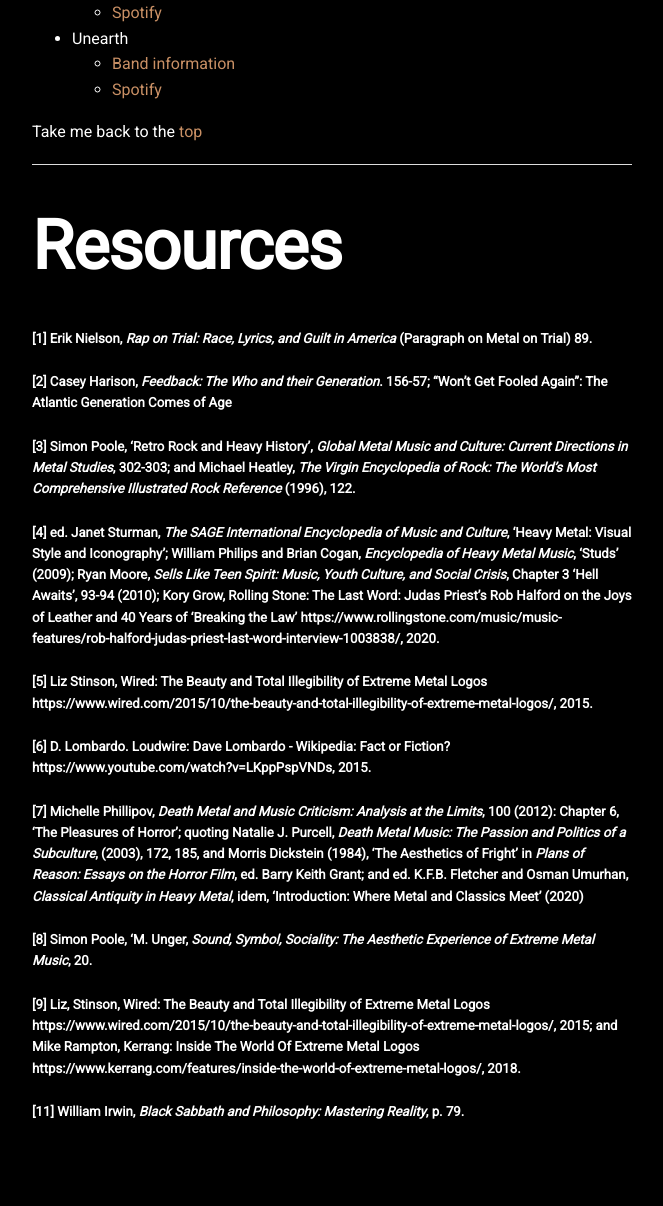
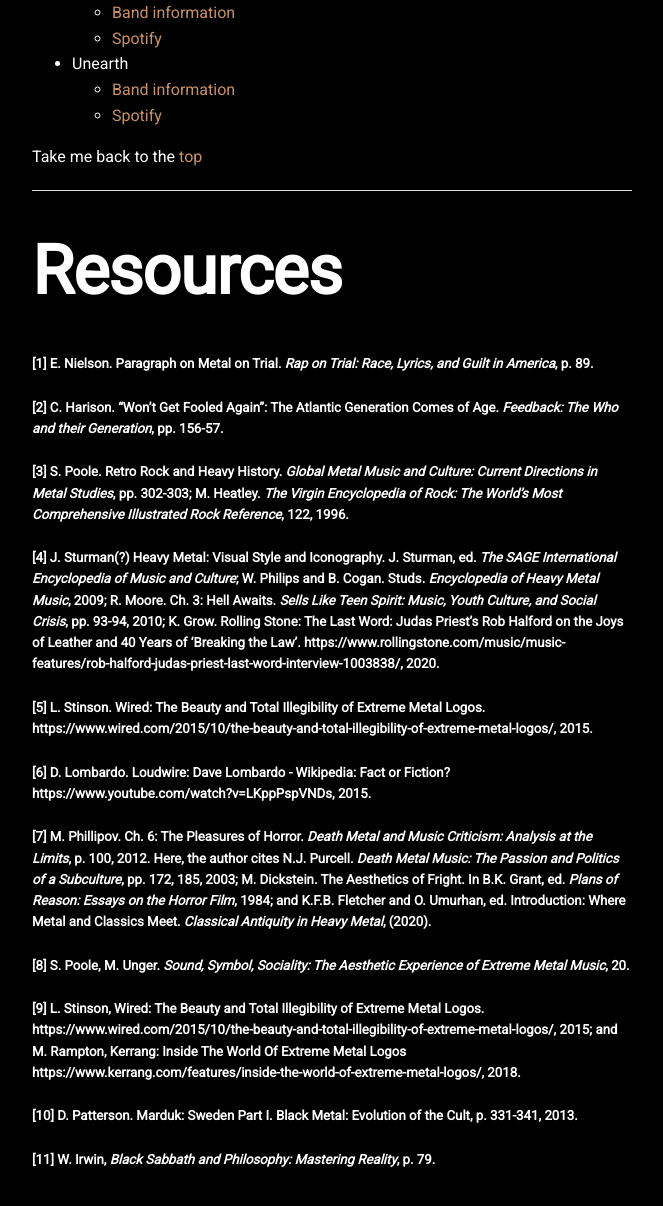
Before and after one commit to Noeska/illegiblesemantics, a Jekyll site: the page built from projects/proj-2.md, in a window 1280 px wide and 1400 px high, scrolled down 50378 px. Shown: the top 1206 px of the window, without its empty margins (308-971 px from the left). Built offline with Jekyll 4.4.1, drawn with Linux system fonts in a browser that asks for light colours; nearby versions of some CDN libraries; some of the changed text lies outside the part shown.

Commit message:
Update proj-2.md

```diff
--- a/projects/proj-2.md
+++ b/projects/proj-2.md
@@ -855,7 +855,7 @@
 
 Lyrically and thematically, songs often deal with the occult, Satanism, and diabolic perversion. Sometimes, it's about following the "left-hand path" rather than the "right-hand way;" sometimes it's just plain raging against religion, or at least Christianity. Other times, it's about exploring Nietzsche's Zarathustra; still other times, it's about black crows on a tombstone.
 
-In the mid-1980s, and especially in the early 1990s, there were created a few logos that proved seminal in the years to come, most notably the logos of **Mayhem** and **Emperor**. Basically, every Black Metal logo created now takes its cues from both of these. Also, the guy who did the Emperor logo went on to do 10,000(!) logos -- mostly in the Black (and Death) Metal scene.<sup></sup> Which is why, regardless of subgenre, Black Metal logos tend to look alike. Indeed, they all share a couple of logo and letter design traits:
+In the mid-1980s, and especially in the early 1990s, there were created a few logos that proved seminal in the years to come, most notably the logos of **Mayhem** and **Emperor**. Basically, every Black Metal logo created now takes its cues from both of these. Also, the guy who did the Emperor logo went on to do 10,000(!) logos -- mostly in the Black (and Death) Metal scene.<sup>9</sup> Which is why, regardless of subgenre (Ambient Black Metal, Depressive Suicidal Black Metal, Raw Black Metal, Psychedelic Black Metal, Symphonic Black Metal, War Metal), Black Metal logos tend to look alike. Indeed, they all share a couple of logo and letter design traits:
 
 1. The logos often display a **high degree of symmetry**;
 ![Black Metal](..\assets\img\projects\proj-2\black2.jpg)
@@ -1631,21 +1631,26 @@
 
 
 # Resources
-##### [1] Erik Nielson, *Rap on Trial: Race, Lyrics, and Guilt in America* (Paragraph on Metal on Trial) 89.
-##### [2] Casey Harison, *Feedback: The Who and their Generation*. 156-57; "Won't Get Fooled Again": The Atlantic Generation Comes of Age
-##### [3] Simon Poole, 'Retro Rock and Heavy History', *Global Metal Music and Culture: Current Directions in Metal Studies*, 302-303; and Michael Heatley, *The Virgin Encyclopedia of Rock: The World's Most Comprehensive Illustrated Rock Reference* (1996), 122.
-##### [4] ed. Janet Sturman, *The SAGE International Encyclopedia of Music and Culture*, 'Heavy Metal: Visual Style and Iconography'; William Philips and Brian Cogan, *Encyclopedia of Heavy Metal Music*, 'Studs' (2009); Ryan Moore, *Sells Like Teen Spirit: Music, Youth Culture, and Social Crisis*, Chapter 3 'Hell Awaits', 93-94 (2010); Kory Grow, Rolling Stone: The Last Word: Judas Priest's Rob Halford on the Joys of Leather and 40 Years of 'Breaking the Law' https://www.rollingstone.com/music/music-features/rob-halford-judas-priest-last-word-interview-1003838/, 2020.
-##### [5] Liz Stinson, Wired: The Beauty and Total Illegibility of Extreme Metal Logos https://www.wired.com/2015/10/the-beauty-and-total-illegibility-of-extreme-metal-logos/, 2015.
+##### [1] E. Nielson. Paragraph on Metal on Trial. *Rap on Trial: Race, Lyrics, and Guilt in America*, p. 89.
+##### [2] C. Harison. "Won't Get Fooled Again": The Atlantic Generation Comes of Age. *Feedback: The Who and their Generation*, pp. 156-57.
+##### [3] S. Poole. Retro Rock and Heavy History. *Global Metal Music and Culture: Current Directions in Metal Studies*, pp. 302-303; M. Heatley. *The Virgin Encyclopedia of Rock: The World's Most Comprehensive Illustrated Rock Reference*, 122, 1996.
+##### [4] J. Sturman(?) Heavy Metal: Visual Style and Iconography. J. Sturman, ed. *The SAGE International Encyclopedia of Music and Culture*; W. Philips and B. Cogan. Studs. *Encyclopedia of Heavy Metal Music*, 2009; R. Moore.  Ch. 3: Hell Awaits. *Sells Like Teen Spirit: Music, Youth Culture, and Social Crisis*, pp. 93-94, 2010; K. Grow. Rolling Stone: The Last Word: Judas Priest's Rob Halford on the Joys of Leather and 40 Years of 'Breaking the Law'. https://www.rollingstone.com/music/music-features/rob-halford-judas-priest-last-word-interview-1003838/, 2020.
+##### [5] L. Stinson. Wired: The Beauty and Total Illegibility of Extreme Metal Logos. https://www.wired.com/2015/10/the-beauty-and-total-illegibility-of-extreme-metal-logos/, 2015.
 ##### [6] D. Lombardo. Loudwire: Dave Lombardo - Wikipedia: Fact or Fiction? https://www.youtube.com/watch?v=LKppPspVNDs, 2015.
-##### [7] Michelle Phillipov, *Death Metal and Music Criticism: Analysis at the Limits*, 100 (2012): Chapter 6, 'The Pleasures of Horror'; quoting Natalie J. Purcell, *Death Metal Music: The Passion and Politics of a Subculture*, (2003), 172, 185, and Morris Dickstein (1984), 'The Aesthetics of Fright' in *Plans of Reason: Essays on the Horror Film*, ed. Barry Keith Grant; and ed. K.F.B. Fletcher and Osman Umurhan, *Classical Antiquity in Heavy Metal*, idem, 'Introduction: Where Metal and Classics Meet' (2020)
-##### [8] Simon Poole, 'M. Unger, *Sound, Symbol, Sociality: The Aesthetic Experience of Extreme Metal Music*, 20.
-##### [9] Liz, Stinson, Wired: The Beauty and Total Illegibility of Extreme Metal Logos https://www.wired.com/2015/10/the-beauty-and-total-illegibility-of-extreme-metal-logos/, 2015; and Mike Rampton, Kerrang: Inside The World Of Extreme Metal Logos https://www.kerrang.com/features/inside-the-world-of-extreme-metal-logos/, 2018.
-##### [11] William Irwin, *Black Sabbath and Philosophy: Mastering Reality*, p. 79.
+##### [7] M. Phillipov. Ch. 6: The Pleasures of Horror. *Death Metal and Music Criticism: Analysis at the Limits*, p. 100, 2012. Here, the author cites N.J. Purcell. *Death Metal Music: The Passion and Politics of a Subculture*, pp. 172, 185, 2003; M. Dickstein. The Aesthetics of Fright. In B.K. Grant, ed. *Plans of Reason: Essays on the Horror Film*, 1984; and K.F.B. Fletcher and O. Umurhan, ed. Introduction: Where Metal and Classics Meet. *Classical Antiquity in Heavy Metal*, (2020).
+##### [8] S. Poole, M. Unger. *Sound, Symbol, Sociality: The Aesthetic Experience of Extreme Metal Music*, 20.
+##### [9] L. Stinson, Wired: The Beauty and Total Illegibility of Extreme Metal Logos. https://www.wired.com/2015/10/the-beauty-and-total-illegibility-of-extreme-metal-logos/, 2015; and M. Rampton, Kerrang: Inside The World Of Extreme Metal Logos https://www.kerrang.com/features/inside-the-world-of-extreme-metal-logos/, 2018.
+##### [10] D. Patterson. Marduk: Sweden Part I. Black Metal: Evolution of the Cult, p. 331-341, 2013.
+##### [11] W. Irwin, *Black Sabbath and Philosophy: Mastering Reality*, p. 79.
+
 
 
 
 
 <!-- genres we have yet to cover
+
+##### [4] Daniele Federico Rosa, 'Ye Go to Thy Abzu: How Norwegian Black Metal Used Mesopotamian References, Where It Took Them From, and How It Usually Got Them Wrong', Lorenzo Verderame and Agnès Garcia-Ventura, *Receptions of the Ancient Near East in Popular Culture and Beyond*, 106, and Dayal Patterson, *Black Metal: Evolution of the Cult*, 2009 (Chapter 22 on Burzum)
+
 
 FUNK METAL
 bands hoping to be the next big thing
```
